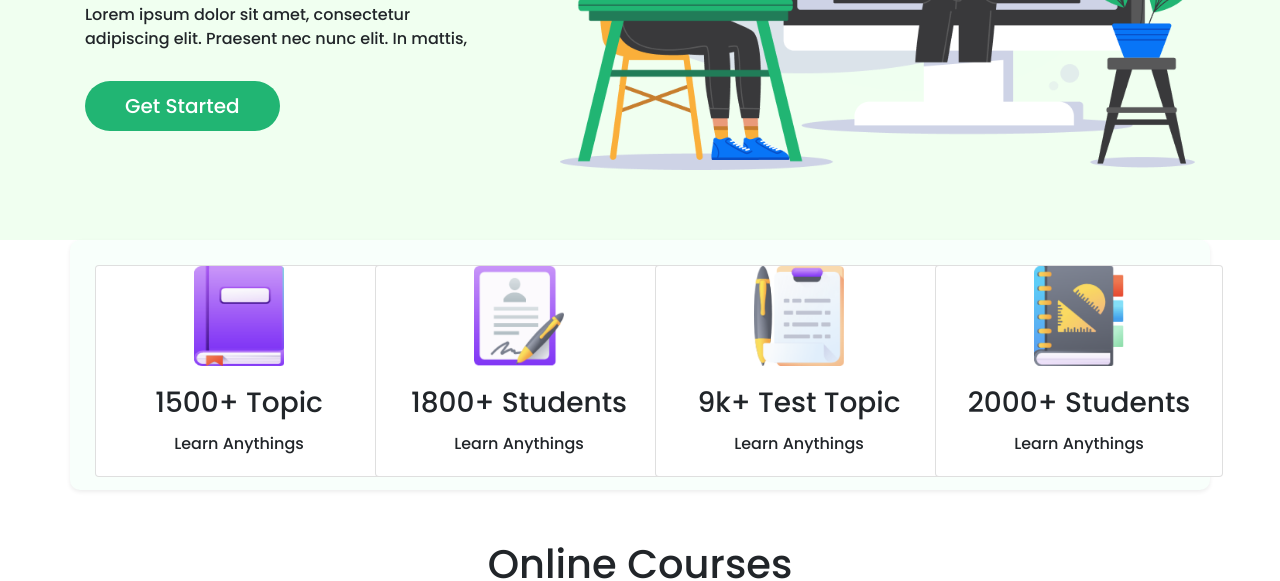
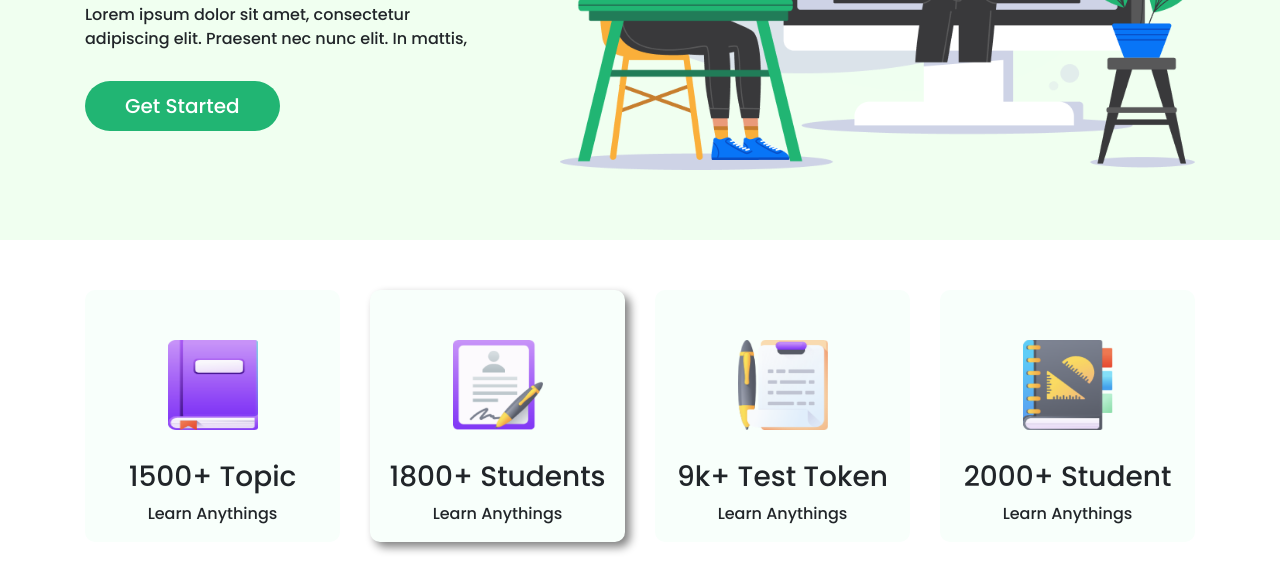
Before and after one commit to razwanhossainifaz/e-school-website, a plain HTML site: page index.html in a window 1280 px wide. Shown: the part 372-953 px from the top of the page. Drawn offline with nearby package versions, Linux system fonts and the light colour scheme.

Commit message:
initial man information done

```diff
--- a/index.html
+++ b/index.html
@@ -55,49 +55,35 @@
     </header>
     <main>
       <section>
-        <div class="container rowelement-style">
-          <div class="row">
-            <div class="col-md-3">
-              <div class="card d-flex justify-content-center align-items-center" style="width: 18rem;">
-                <img class="card-img-top card-img-top-wh" src="img/ICON/book.png" alt="Card image cap">
-                <div class="card-body">
-                  <div class="topic">
-                    <h3 class="card-title">1500+ Topic</h3>
-                    <p class="card-text text-center">Learn Anythings</p>
-                  </div>
+        <div class="container information">
+          <div class="container-fluid">
+            <div class="row">
+              <div class="col-6 col-md-3">
+                <div class="card">
+                  <img class="img-fluid" src="img/ICON/book.png" alt="book">
+                  <h3>1500+ Topic</h3>
+                  <p>Learn Anythings</p>
                 </div>
               </div>
-            </div>
-            <div class="col-md-3">
-              <div class="card d-flex justify-content-center align-items-center" style="width: 18rem;">
-                <img class="card-img-top card-img-top-wh" src="img/ICON/Student.png" alt="Card image cap">
-                <div class="card-body">
-                  <div class="students">
-                    <h3 class="card-title">1800+ Students</h3>
-                    <p class="card-text text-center">Learn Anythings</p>
-                  </div>
+              <div class="col-6 col-md-3">
+                <div class="card card-special">
+                  <img class="img-fluid" src="img/ICON/Student.png" alt="book">
+                  <h3>1800+ Students</h3>
+                  <p>Learn Anythings</p>
                 </div>
               </div>
-            </div>
-            <div class="col-md-3">
-              <div class="card d-flex justify-content-center align-items-center" style="width: 18rem;">
-                <img class="card-img-top card-img-top-wh" src="img/ICON/Test.png" alt="Card image cap">
-                <div class="card-body">
-                  <div class="testtopic">
-                    <h3 class="card-title">9k+ Test Topic</h3>
-                    <p class="card-text text-center">Learn Anythings</p>
-                  </div>
+              <div class="col-6 col-md-3">
+                <div class="card">
+                  <img class="img-fluid" src="img/ICON/Test.png" alt="book">
+                  <h3>9k+ Test Token</h3>
+                  <p>Learn Anythings</p>
                 </div>
               </div>
-            </div>
-            <div class="col-md-3">
-              <div class="card d-flex justify-content-center align-items-center" style="width: 18rem;">
-                <img class="card-img-top card-img-top-wh" src="img/ICON/Students.png" alt="Card image cap">
-                <div class="card-body">
-                  <div class="students">
-                    <h3 class="card-title">2000+ Students</h3>
-                    <p class="card-text text-center">Learn Anythings</p>
-                  </div>
+              <div class="col-6 col-md-3">
+                <div class="card">
+                  <img class="img-fluid" src="img/ICON/Students.png" alt="book">
+                  <h3>2000+ Student</h3>
+                  <p>Learn Anythings</p>
                 </div>
               </div>
             </div>
@@ -174,6 +160,27 @@
           </div>
         </div>
       </section>
+      <section>
+        <div class="container">
+          <div class="container-fluid">
+            <h1 class="title">Testimonial</h1>
+            <hr>
+            <div class="row">
+              <div class="col-md-4">
+                <div class="man">
+                  <img class="img-fluid" src="img/Photos/Man.png" alt="man">
+                </div>
+              </div>
+              <div class="col-md-8">
+                <div class="man-information">
+                  <h5>Jayden Gates</h5>
+                  <p>There are many variations of passages of Lorem Ipsum available, but the majority have suffered alteration in some form, by injected humour, or randomised words which don't look even slightly believable.</p>
+                </div>
+              </div>
+            </div>
+          </div>
+        </div>
+      </section>
     </main>
     <footer></footer>
 
--- a/style.css
+++ b/style.css
@@ -36,20 +36,36 @@ body{
     border: none;
 }
 /* ----------- student,topic,book section ---------- */
-.rowelement-style{
-    height: 250px;
+.information{
+    padding: 50px 0px;
+}
+.information .card {
+    display: flex;
+    justify-content: center;
+    align-items: center;
     border: 0;
-    padding: 25px;
     border-radius: 10px;
-    position: relative;
-    text-align: center;
-    transition: 0.5s;
     background-color: #F8FFFB;
-    box-shadow: 0 .125rem .25rem rgba(0, 0, 0, .075);
 }
-.card-img-top-wh{
+.card-special{
+    background-color: #ffffff;
+    box-shadow: 5px 5px 10px gray;
+}
+.information .card img{
+    margin: 50px 0px 30px 0px;
     width: 90px;
-    height: 100px;
+    height: 90px;
+}
+@media only screen and (max-width: 760px;){
+    .information .card{
+        margin-bottom: 25px;
+    }
+}
+@media only screen and (max-width: 560px;){
+    .information .card img{
+        width: 60px;
+        height: 55px;
+    }
 }
 
 /* ------ online course sectione style ----- */
@@ -113,3 +129,5 @@ hr{
     color: white;
     border: none;
 }
+
+/* --------------  Man Information ---------------------------*/
```
